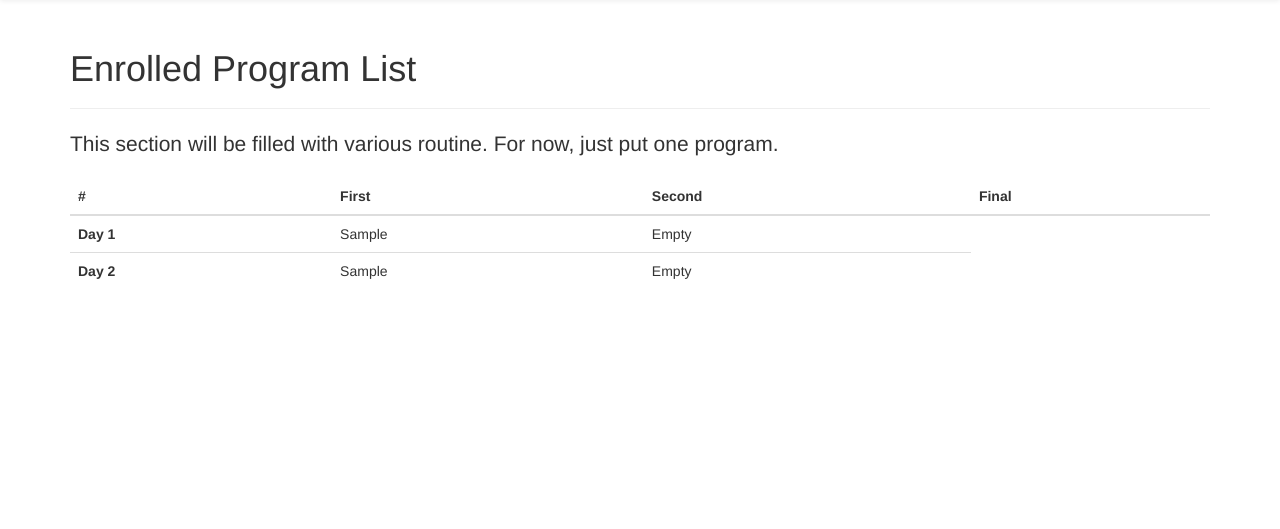
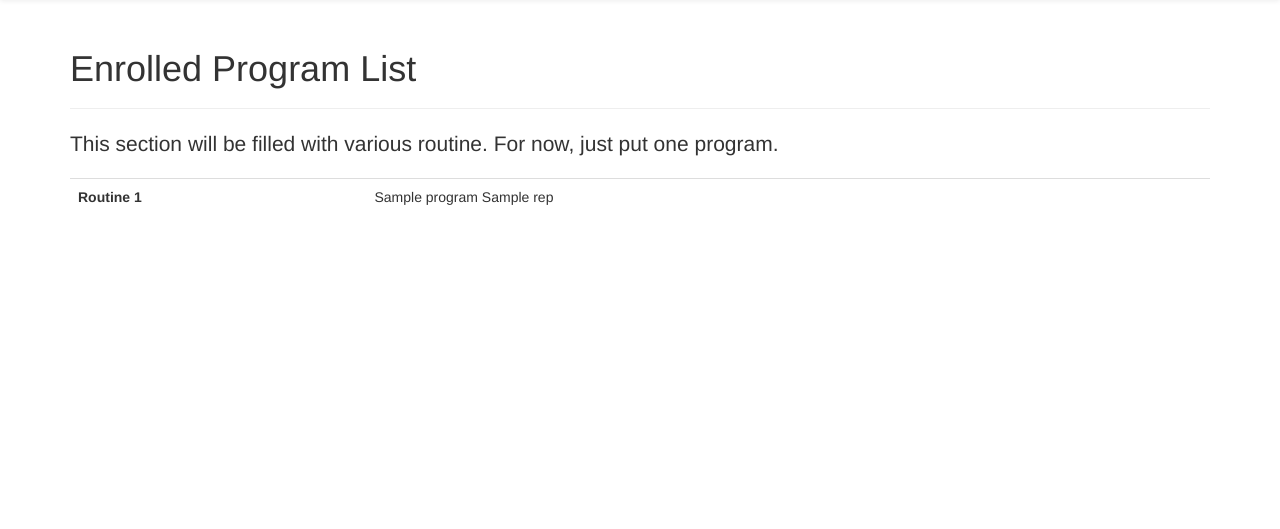
Before and after one commit to escacan/GymTracker, a Flask app: template templates/pages/placeholder.program.html in a window 1280 px wide. Shown: the part 51-580 px from the top of the page. Run offline with Flask 2, Linux system fonts and the light colour scheme; the template is opened without the code that fills it: most values are stand-ins (such as "Sample title", 1, 10 or a date in 2020); some libraries are stand-ins or nearby versions.

Commit message:
Display program & rep

```diff
--- a/app.py
+++ b/app.py
@@ -16,8 +16,10 @@ import datetime
 #----------------------------------------------------------------------------#
 
 wod = '{"name": "Daily Program", \
-        "day1": ["Squat", "Military Press", "Barbel Row"], \
-        "day2": ["Deadlift", "Bench Press"]            \
+        "option":[                                            \
+            {"Squat":"5x5", "Military Press":"5x4", "Barbel Row":"5x3"}, \
+            {"Deadlift":"5x2", "Bench Press":"5x2"}            \
+        ]   \
     }'
 wod_dict = json.loads(wod)
 
@@ -56,14 +58,15 @@ def login_required(test):
 @app.route('/')
 def home():
     weekday = ["Mon", "Tue", "Wen", "Thu", "Fri", "Sat", "Sun"]
-    # date_index = datetime.datetime.today().weekday()
-    date_index= 6
-    return render_template('pages/placeholder.home.html', weekday= weekday[date_index], date_index= date_index, day1_wod = wod_dict["day1"], day2_wod = wod_dict["day2"])
+    date_index = datetime.datetime.today().weekday()
+    return render_template('pages/placeholder.home.html', weekday= weekday[date_index], date_index= date_index, wod= wod_dict)
 
 
 @app.route('/program')
 def program():
-    return render_template('pages/placeholder.program.html', day1_wod = wod_dict["day1"], day2_wod = wod_dict["day2"])
+    return render_template('pages/placeholder.program.html', wod= wod_dict)
+    # return render_template('pages/placeholder.program.html', day1_wod = wod_dict["opt_1"], day2_wod = wod_dict["opt_2"])
+
 
 @app.route('/about')
 def about():
--- a/templates/pages/placeholder.program.html
+++ b/templates/pages/placeholder.program.html
@@ -11,34 +11,20 @@
 </p>
 
 <div>
-	<table class="table">
-	  <thead>
-	    <tr>
-	      <th scope="col">#</th>
-	      <th scope="col">First</th>
-	      <th scope="col">Second</th>
-	      <th scope="col">Final</th>
-	    </tr>
-	  </thead>
+	<table class="table" style="border">
 	  <tbody>
+	  	{% for opt_index in range(wod["option"]|length) %}
   	    <tr>
-		  <th scope="row">Day 1</th>
-		  {% for i in day1_wod %}
-		    <td>{{i}}</td>
+		  <th scope="row">Routine {{opt_index + 1}}</th>
+		  {% for program, rep in wod["option"][opt_index].iteritems() %}
+		  	<td>{{program}} {{rep}}</td>
 		  {% endfor %}
-		  {% if day1_wod|length < 3 %}
-		  	<td>Empty</td>
-		  {% endif %}
+
+		  {% for i in range( 3- wod["option"][opt_index]|length ) %}
+		  	<td></td>
+		  {% endfor %}
 		</tr>
-  	    <tr>
-		  <th scope="row">Day 2</th>
-		  {% for i in day2_wod %}
-		    <td>{{i}}</td>
-		  {% endfor %}
-		  {% if day2_wod|length < 3 %}
-		  	<td>Empty</td>
-		  {% endif %}
-		</tr>
+    	{% endfor %}
 	  </tbody>
 	</table>
 </div>
```
Also changed, not shown: templates/pages/placeholder.home.html (+10 -10 lines).
